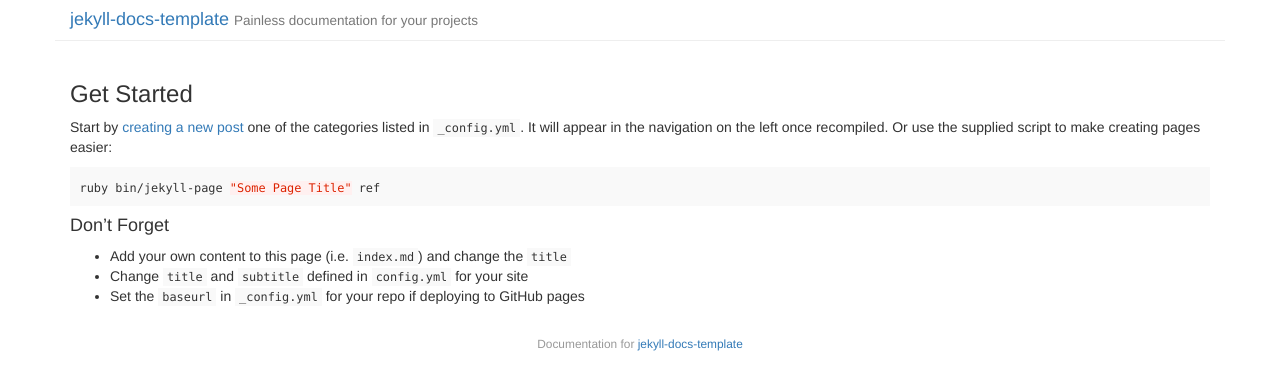
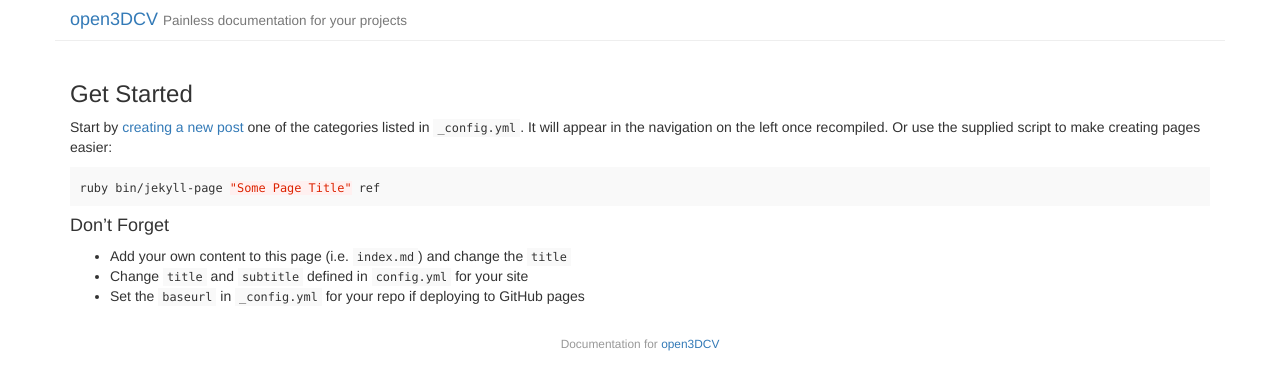
Before and after one commit to imkaywu/open3DCV, a Jekyll site: the page built from docs/index.md, in a window 1280 px wide. Shown: the top 390 px of the page. Built offline with Jekyll 4.4.1, drawn with Linux system fonts in a browser that asks for light colours.

Commit message:
update docs page

```diff
--- a/docs/_config.yml
+++ b/docs/_config.yml
@@ -1,9 +1,9 @@
 # Site title and subtitle. This is used in _includes/header.html
-title: 'jekyll-docs-template'
+title: 'open3DCV'
 subtitle: 'Painless documentation for your projects'
 
 # if you wish to integrate disqus on pages set your shortname here
-disqus_shortname: ''
+disqus_shortname: 'kaystechblog'
 
 # if you use google analytics, add your tracking id here
 google_analytics_id: ''
@@ -15,7 +15,7 @@
 navigation: 2
 
 # URL to source code, used in _includes/footer.html
-codeurl: 'https://github.com/bruth/jekyll-docs-template'
+codeurl: 'https://github.com/imkaywu/open3DCV'
 
 # Default categories (in order) to appear in the navigation
 sections: [
@@ -28,7 +28,7 @@
 
 # Keep as an empty string if served up at the root. If served up at a specific
 # path (e.g. on GitHub pages) leave off the trailing slash, e.g. /my-project
-baseurl: ''
+baseurl: '/open3DCV'
 
 # Dates are not included in permalinks
 permalink: none
```
